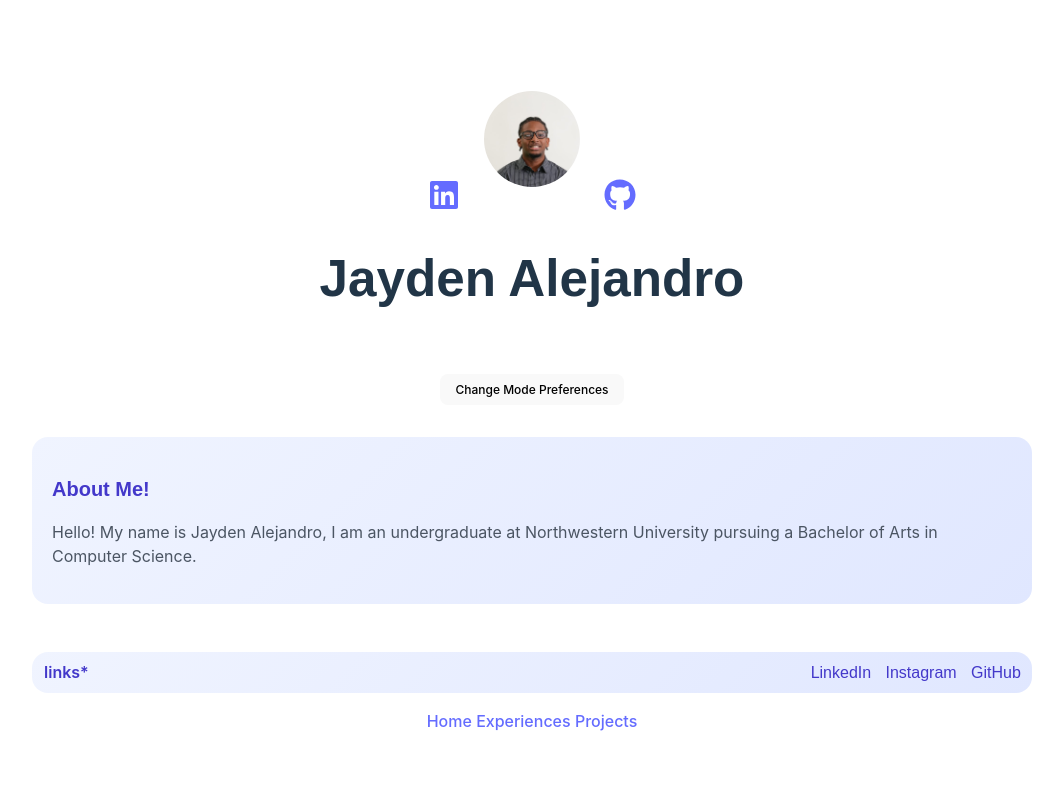
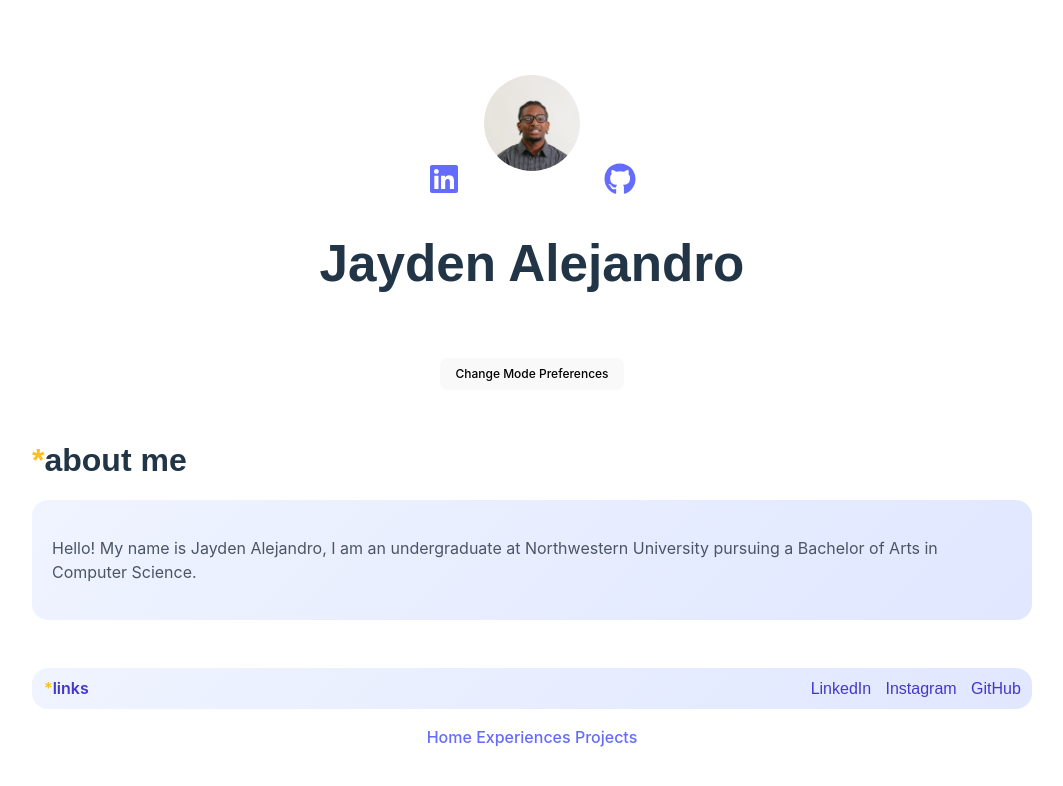
Before and after one commit to jalejandro23/Personal-Website, a React (Vite) app: page / in a window 1280 px wide. Shown: the top 786 px of the page, without its empty margins (108-1171 px from the left). Built offline with nearby package versions, Linux system fonts and the light colour scheme.

Commit message:
Changing colors of headers/footers

```diff
--- a/src/App.jsx
+++ b/src/App.jsx
@@ -37,7 +37,7 @@ function App() {
               </button>
             </div>
 
-            <HomePage/>
+            <HomePage title="about me" />
             <nav>
               <NavLink to='/'>Home </NavLink>
               <NavLink to='/experiences'>Experiences </NavLink>
@@ -47,7 +47,7 @@ function App() {
         } />
         <Route path='/experiences' element={
           <>
-          <Experiences title="*experiences" />
+          <Experiences title="experiences" />
           <nav>
             <NavLink className="width" to='/'>Home </NavLink>
             <NavLink className="width" to='/experiences'>Experiences </NavLink>
@@ -57,7 +57,7 @@ function App() {
           } />
         <Route path='/projects' element={
           <>
-          <Projects title="*projects" />
+          <Projects title="projects" />
           <nav>
             <NavLink to='/'>Home </NavLink>
             <NavLink to='/experiences'>Experiences </NavLink>
--- a/src/Footer.jsx
+++ b/src/Footer.jsx
@@ -5,7 +5,7 @@ export default function Footer() {
   return (
     <footer className="site-footer">
       <div className="footer-content">
-        <div className="footer-left">links*</div>
+        <div className="footer-left"><span style={{color: "#fbbf24" }}>*</span>links</div>
         <div className="footer-right">
           <a className="ffont" href="https://www.linkedin.com/in/jayden-alejandro-726584248/" target="_blank" rel="noopener noreferrer">
             LinkedIn
--- a/src/HomePage.css
+++ b/src/HomePage.css
@@ -40,7 +40,10 @@ body {
 }
 
 
-
+.about-h1 {
+    text-align: left;
+    font-size: 2rem;
+}
 /* @media (min-width: 640px) {
     .about-me-grid {
         grid-template-columns: repeat(2, 1fr);
--- a/src/HomePage.jsx
+++ b/src/HomePage.jsx
@@ -1,12 +1,13 @@
 import './HomePage.css';
 import Footer from './Footer'
 
-function HomePage() {
+function HomePage({ title }) {
     return (
         <div>
+            <h1 className="about-h1"><span style={{ color: "#fbbf24"}}>*</span>{title}</h1>
             <div className="about-me-grid">
                 <div className="homepage-card">
-                    <h2 className='about-header'> About Me! </h2>
+                    {/* <h2 className='about-header'> About Me! </h2> */}
                     <p> Hello! My name is Jayden Alejandro, I am an undergraduate at Northwestern University pursuing a Bachelor of Arts in Computer Science.</p>
                 </div>
             </div>
--- a/src/experiences.jsx
+++ b/src/experiences.jsx
@@ -66,7 +66,9 @@ function ExperiencePage({ title }) {
 
   return (
     <div className="experience-page">
-      <h1>{title}</h1>
+      <h1>
+        <span style={{color: "#fbbf24" }}>*</span>{title}
+      </h1>
       {experiences.map((section, index) => (
         <div key={index} className="experience-section">
           <h2>{section.category}</h2>
--- a/src/projects.jsx
+++ b/src/projects.jsx
@@ -22,7 +22,9 @@ function Projects({ title }) {
 
     return (
         <div className="projects-page">
-            <h1>{title}</h1>
+            <h1>
+                <span style={{ color: "#fbbf24" }}>*</span>{title}
+            </h1>
             <div className="project-grid">
                 {projectList.map((project, index) => (
                     <a key={index} href={project.link} className="project-card" target="_blank" rel="noopener noreferrer">
```
